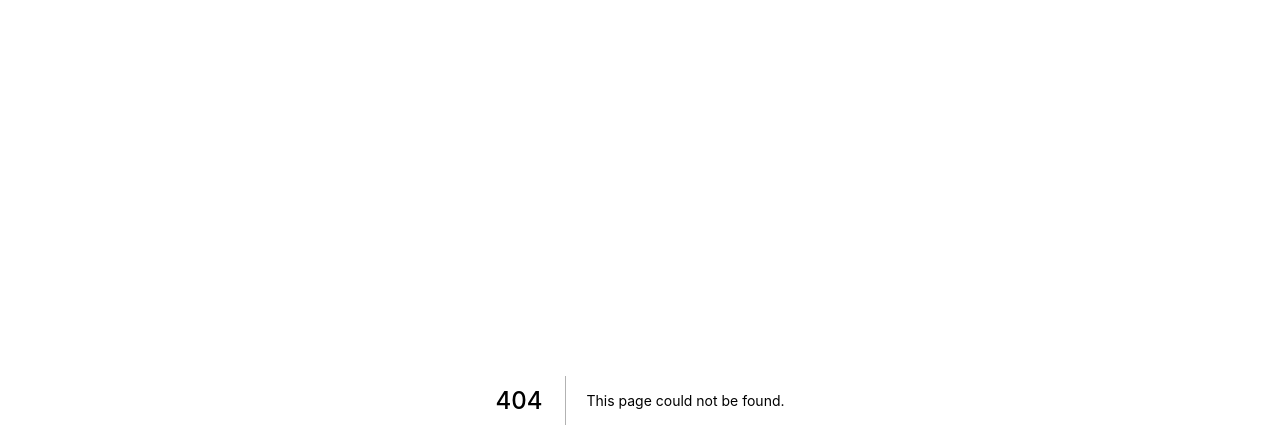
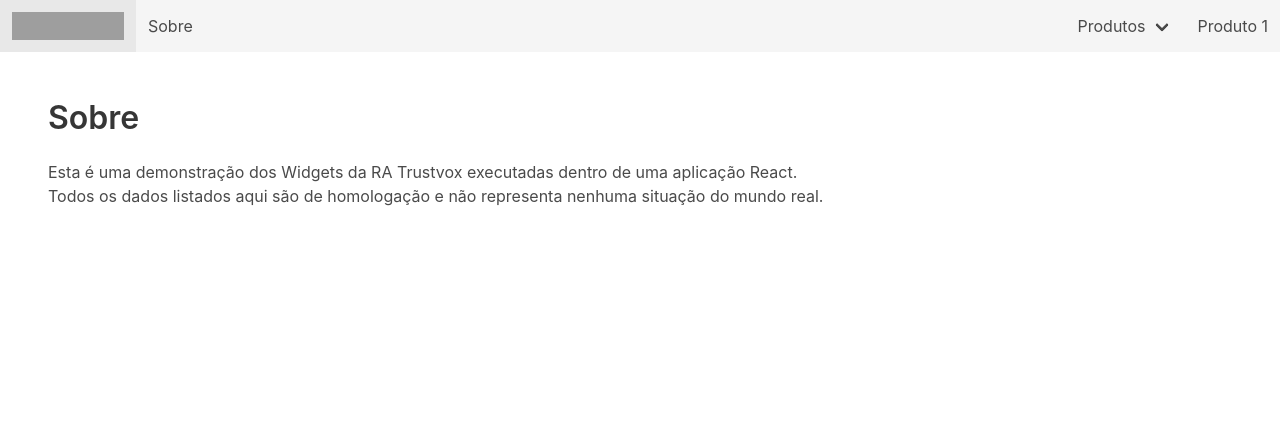
Before and after one commit to trustvox/trustvox-widgets-react, a Next.js app: page /about in a window 1280 px wide. Before the commit this address had no page. Shown: the top 448 px of the page. Built offline with nearby package versions, Linux system fonts and the light colour scheme; grey boxes are pictures that could not be loaded.

Commit message:
Add about page

```diff
--- /dev/null
+++ b/pages/about.tsx
@@ -0,0 +1,22 @@
+
+import Layout from '../components/Layout';
+
+const About = () => (
+  <Layout>
+    <div>
+      <h2 className="title is-h2">Sobre</h2>
+
+      <p>
+        Esta é uma demonstração dos Widgets da RA Trustvox executadas dentro de
+        uma aplicação React.
+      </p>
+
+      <p>
+        Todos os dados listados aqui são de homologação e não representa nenhuma
+        situação do mundo real.
+      </p>
+    </div>
+  </Layout>
+);
+
+export default About;
```
